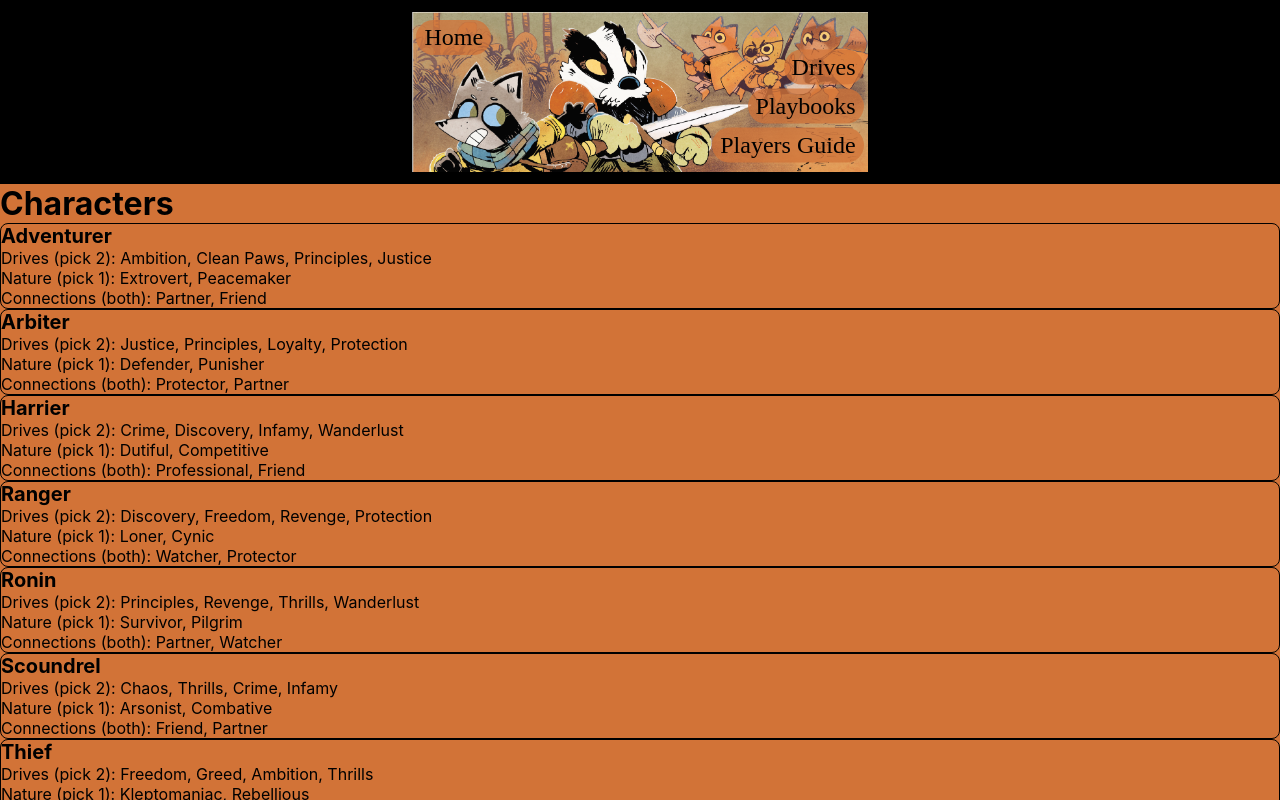
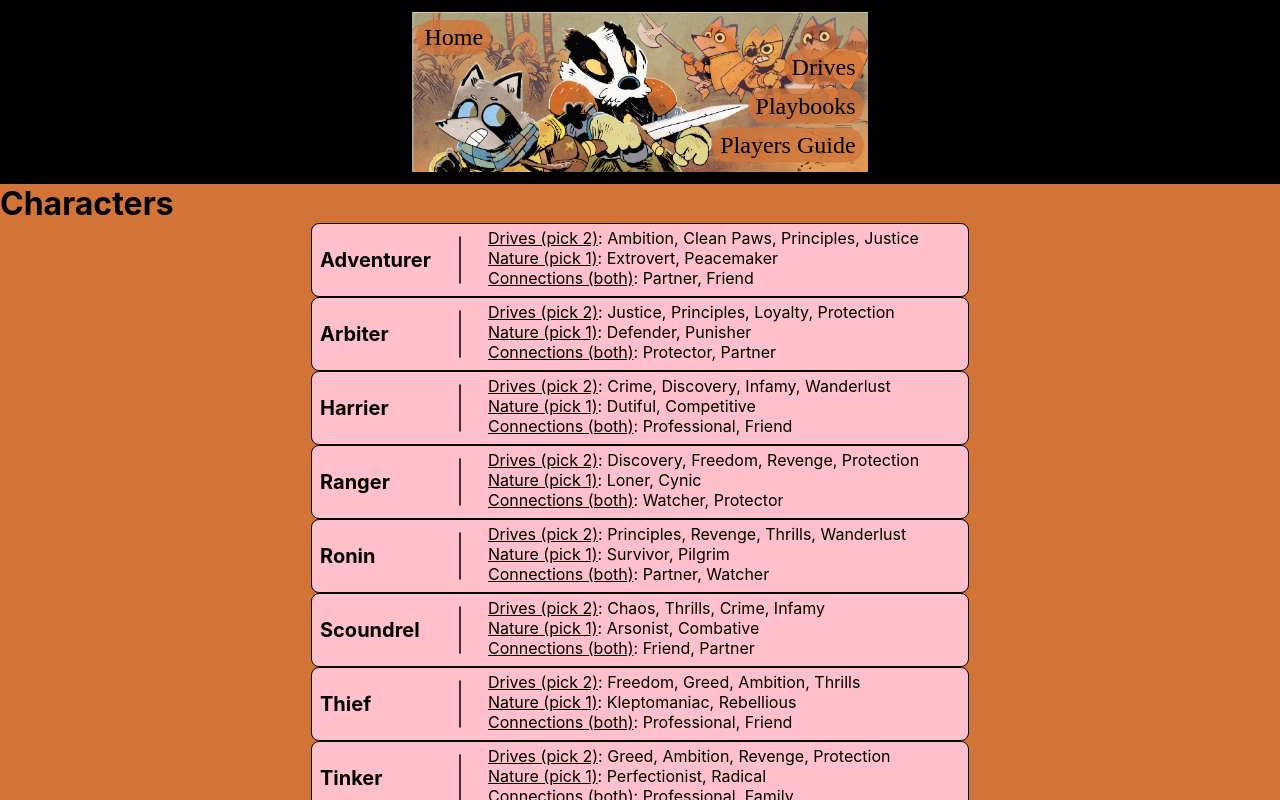
Before and after one commit to franco-ortega/root-rpg, a Next.js app: page / in a window 1280 px wide. Shown: the top 800 px of the page. Built offline with nearby package versions, Linux system fonts and the light colour scheme.

Commit message:
add grid to Character

```diff
--- a/components/characters/Character.jsx
+++ b/components/characters/Character.jsx
@@ -4,16 +4,17 @@ const Character = ({ character, drives, nature, connections }) => {
   return (
     <li className={styles.Character}>
       <h2>{character}</h2>
+      <hr />
       <ul>
         <li>
-          Drives (pick 2): {drives[0].title}, {drives[1].title}, {drives[2].title}
+          <span>Drives (pick 2)</span>: {drives[0].title}, {drives[1].title}, {drives[2].title}
           , {drives[3].title}
         </li>
         <li>
-          Nature (pick 1): {nature[0].title}, {nature[1].title}
+        <span>Nature (pick 1)</span>: {nature[0].title}, {nature[1].title}
         </li>
         <li>
-          Connections (both): {connections[0].title}, {connections[1].title}
+        <span>Connections (both)</span>: {connections[0].title}, {connections[1].title}
         </li>
 
       </ul>
--- a/components/characters/Character.module.scss
+++ b/components/characters/Character.module.scss
@@ -1,8 +1,52 @@
+@use '../../styles/scss/' as *;
+
 .Character {
   border: solid .1rem black;
   border-radius: .5rem;
 
+  width: 90%;
+  margin-inline: auto;
+  padding: .25rem;
+
   h2 {
     font-size: 1.25rem;
   }
+
+  h2, ul {
+    padding-left: .25rem;
+  }
+
+  hr {
+    border: solid .075rem hsl(0, 0%, 0%, .75);
+    border-radius: .5rem;
+  }
+
+  ul {
+    padding-bottom: .25rem;
+    li {
+      span {
+        text-decoration: underline;
+      }
+    }
+  }
+
+
+
+  @include media-query(tablet) {
+    background-color: pink;
+    width: fit-content;
+    display: grid;
+    grid-template-columns: 2.5fr 1fr 10fr;
+    align-items: center;
+
+    hr {
+      transform: rotate(90deg);
+      width: 3rem;
+    }
+
+
+    ul {
+      display: grid;
+    }
+  }
 }
```
